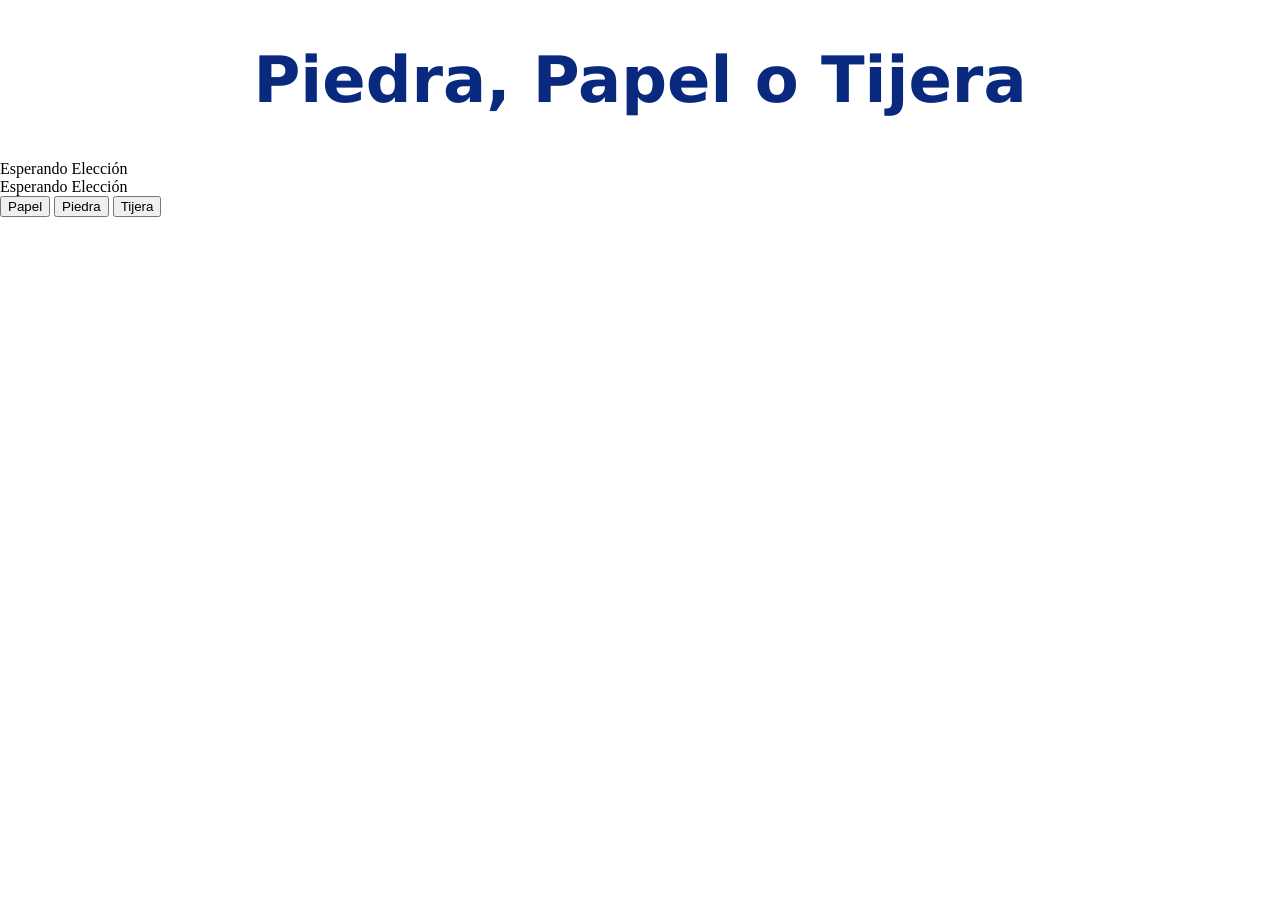
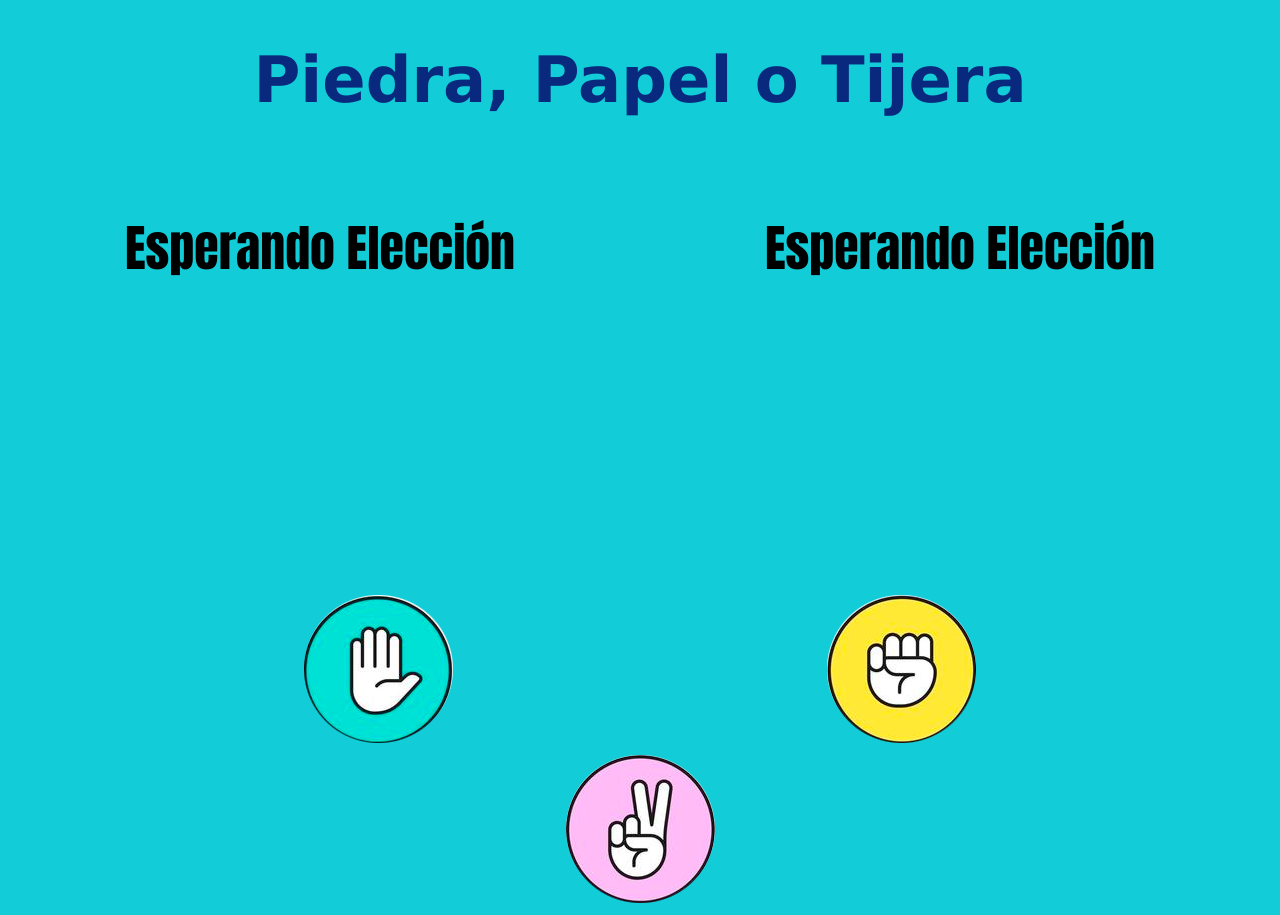
Before and after one commit to Juan-Code-Gomez/PiedraPapelTijera, a plain HTML site: page index.html in a window 1280 px wide. Before the commit the page ends 800 px from the top, so only its background shows below. Drawn offline with Linux system fonts and the light colour scheme.

Commit message:
Se termina toda la logica y parte del diseño

```diff
--- a/css/style.css
+++ b/css/style.css
@@ -1,6 +1,7 @@
 body{
     margin: 0;
     padding: 0;
+    background-color: #12CCD8;
 }
 
 h1{
@@ -9,3 +10,51 @@ h1{
     font-size: 64px;
     color: #08297D;
 }
+
+#tuEleccion{
+    font-family: Impact, fantasy;
+    margin-top: 50px;
+    width: 50%;
+    float: left;
+    text-align: center;
+    font-size: 50px;
+}
+
+#eleccionCpu{
+    font-family: Impact, fantasy;
+    margin-top: 50px;
+    width: 50%;
+    float: left;
+    text-align: center;
+    font-size: 50px;
+}
+
+#resultado{
+    font-family: Impact, fantasy;
+    margin-top: 50px;
+    width: 100%;
+    float: left;
+    text-align: center;
+    font-size: 50px;
+}
+
+.handButton{
+    border-radius: 50%;
+    margin-top: 260px;
+    width: 100%;
+    float: left;
+    text-align: center;
+    font-size: 50px;
+}
+
+.handButton span{
+    display: inline-block;
+    width: 10.2em;
+}
+
+.handButton span.grow{
+    transition: all 0.2s ease-in-out;
+}
+.handButton span.grow{
+    transform: scale(1.5);
+}
--- a/index.html
+++ b/index.html
@@ -17,14 +17,16 @@
 <div id="eleccionCpu">
 
 </div>
-<div id="Resultado">
+<div id="resultado">
 
 </div>
+<div class="container">
     <div class="handButton">
-        <button id="hand1" onclick="hand1Funtion()">Papel</button>
-        <button id="hand2" onclick="hand2Funtion()">Piedra</button>
-        <button id="hand3" onclick="hand3Funtion()">Tijera</button>
+        <span class="hand1" onclick="hand1Funtion()"> <img src="./images/Papel.png" alt=""></span>
+        <span class="hand2" onclick="hand2Funtion()"><img src="./images/Piedra.png" alt=""></span>
+        <span class="hand3" onclick="hand3Funtion()"><img src="./images/Tijeras.png" alt=""></span>
     </div>
+</div>
     <script src="./js/logic.js"></script>
 </body>
 </html>
--- a/js/logic.js
+++ b/js/logic.js
@@ -1,85 +1,105 @@
 let selectPlayer = "Esperando Elección";
 let selectCpu = "Esperando Elección";
 
+document.getElementById("tuEleccion").innerHTML = selectPlayer;
+document.getElementById("eleccionCpu").innerHTML = selectCpu;
 
-document.getElementById('tuEleccion').innerHTML = selectPlayer
-document.getElementById('eleccionCpu').innerHTML = selectCpu
-
-
-function hand1Funtion(){
+function hand1Funtion() {
   let cpu = "";
   let hand1 = "Papel";
-    let num = Math.floor((Math.random()*3));
+  let num = Math.floor(Math.random() * 3);
   if (num == 1) {
-        cpu= "Papel";
-    }else if(num == 2){
-        cpu ="Piedra";
-    }else{
+    cpu = "Papel";
+  } else if (num == 2) {
+    cpu = "Piedra";
+  } else {
     cpu = "Tijera";
   }
   console.log(cpu);
   console.log(hand1);
-    if(hand1 ==="Papel" && cpu ==="Piedra"){
-        alert("Ganaste contra la maquina");
-        document.getElementById('tuEleccion').innerHTML = "Escogiste Papel"
-        document.getElementById('eleccionCpu').innerHTML = "La maquina escogio " + cpu;
-    }else if(hand1==="Papel" && cpu==="Tijera"){
-        alert("Perdiste contra la maquina");
-        document.getElementById('tuEleccion').innerHTML = "Escogiste Papel"
-        document.getElementById('eleccionCpu').innerHTML = "La maquina escogio " + cpu;
-    }else if(hand1==="Papel" && cpu==="Papel"){
-        alert("Es un empate");
-        document.getElementById('tuEleccion').innerHTML = "Escogiste Papel"
-        document.getElementById('eleccionCpu').innerHTML = "La maquina escogio " + cpu;
+  if (hand1 === "Papel" && cpu === "Piedra") {
+    document.getElementById("tuEleccion").innerHTML = "Escogiste Papel";
+    document.getElementById("eleccionCpu").innerHTML =
+      "La maquina escogio " + cpu;
+    document.getElementById("resultado").innerHTML = "¡Felicitaciones Ganaste!";
+  } else if (hand1 === "Papel" && cpu === "Tijera") {
+    document.getElementById("tuEleccion").innerHTML = "Escogiste Papel";
+    document.getElementById("eleccionCpu").innerHTML =
+      "La maquina escogio " + cpu;
+    document.getElementById("resultado").innerHTML =
+      "Perdiste, Vuelve a intentarlo";
+  } else if (hand1 === "Papel" && cpu === "Papel") {
+    document.getElementById("tuEleccion").innerHTML = "Escogiste Papel";
+    document.getElementById("eleccionCpu").innerHTML =
+      "La maquina escogio " + cpu;
+    document.getElementById("resultado").innerHTML =
+      "¡Es un empate! Vuelve a intentarlo";
   }
 }
 
-function hand2Funtion(){
+function hand2Funtion() {
   let cpu = "";
   let hand2 = "Piedra";
-    let num = Math.floor((Math.random()*3));
+  let num = Math.floor(Math.random() * 3);
   if (num == 1) {
-        cpu= "Papel";
-    }else if(num == 2){
-        cpu ="Piedra";
-    }else{
+    cpu = "Papel";
+  } else if (num == 2) {
+    cpu = "Piedra";
+  } else {
     cpu = "Tijera";
   }
   console.log(cpu);
   console.log(hand2);
-    if(hand2==="Piedra" && cpu==="Papel"){
-        alert("Perdiste contra la maquina");
-    }else if(hand2==="Piedra" && cpu==="Piedra"){
-        alert("Es un empate");
-    }else if(hand2==="Piedra" && cpu==="Tijera"){
-        alert("Ganaste contra la maquina");
-    }else if(hand2==="Tijera" && cpu==="Papel"){
-        alert("Ganaste contra la maquina");
-    }else if(hand2==="Tijera" && cpu==="Piedra"){
-        alert("Perdiste contra la maquina");
-    }else if(hand2==="Tijera" && cpu==="Tijera"){
-        alert("Es un empate");
+  if (hand2 === "Piedra" && cpu === "Papel") {
+    document.getElementById("tuEleccion").innerHTML = "Escogiste Piedra";
+    document.getElementById("eleccionCpu").innerHTML =
+      "La maquina escogio " + cpu;
+    document.getElementById("resultado").innerHTML =
+      "Perdiste, Vuelve a intentarlo";
+  } else if (hand2 === "Piedra" && cpu === "Piedra") {
+    document.getElementById("tuEleccion").innerHTML = "Escogiste Piedra";
+    document.getElementById("eleccionCpu").innerHTML =
+      "La maquina escogio " + cpu;
+    document.getElementById("resultado").innerHTML =
+      "¡Es un empate! Vuelve a intentarlo";
+  } else if (hand2 === "Piedra" && cpu === "Tijera") {
+    document.getElementById("tuEleccion").innerHTML = "Escogiste Piedra";
+    document.getElementById("eleccionCpu").innerHTML =
+      "La maquina escogio " + cpu;
+    document.getElementById("resultado").innerHTML = "¡Felicitaciones Ganaste!";
   }
 }
 
-function hand3Funtion(){
+function hand3Funtion() {
   let cpu = "";
   let hand3 = "Tijera";
-    let num = Math.floor((Math.random()*3));
+  let num = Math.floor(Math.random() * 3);
   if (num == 1) {
-        cpu= "Papel";
-    }else if(num == 2){
-        cpu ="Piedra";
-    }else{
+    cpu = "Papel";
+  } else if (num == 2) {
+    cpu = "Piedra";
+  } else {
     cpu = "Tijera";
   }
   console.log(cpu);
   console.log(hand3);
-    if(hand3==="Tijera" && cpu==="Papel"){
-        alert("Ganaste contra la maquina");
-    }else if(hand3==="Tijera" && cpu==="Piedra"){
-        alert("Perdiste contra la maquina");
-    }else if(hand3==="Tijera" && cpu==="Tijera"){
-        alert("Es un empate");
+  if (hand3 === "Tijera" && cpu === "Papel") {
+    document.getElementById("tuEleccion").innerHTML = "Escogiste Tijera";
+    document.getElementById("eleccionCpu").innerHTML =
+      "La maquina escogio " + cpu;
+    document.getElementById("resultado").innerHTML =
+      "¡Felicitaciones Ganaste!";
+  } else if (hand3 === "Tijera" && cpu === "Piedra") {
+    document.getElementById("tuEleccion").innerHTML = "Escogiste Tijera";
+    document.getElementById("eleccionCpu").innerHTML =
+      "La maquina escogio " + cpu;
+    document.getElementById("resultado").innerHTML =
+      "Perdiste, Vuelve a intentarlo";
+  } else if (hand3 === "Tijera" && cpu === "Tijera") {
+    document.getElementById("tuEleccion").innerHTML = "Escogiste Tijera";
+    document.getElementById("eleccionCpu").innerHTML =
+      "La maquina escogio " + cpu;
+    document.getElementById("resultado").innerHTML =
+      "Perdiste, Vuelve a intentarlo";
   }
 }
```
Lines whose indentation alone changed are shown as unchanged.
